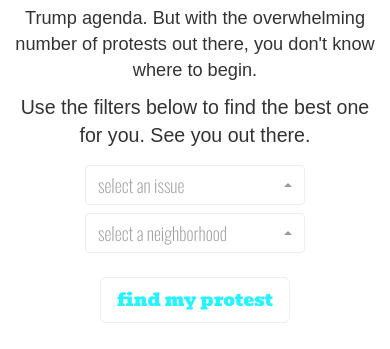
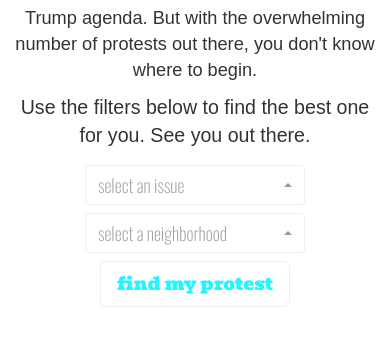
Before and after one commit to miaweinberger/miaweinberger.github.io, a plain HTML site: page index.html in a window 390 px wide. Shown: the part 251-600 px from the top of the page. Drawn offline with nearby package versions, Linux system fonts and the light colour scheme; a web font is replaced by a local one.

Commit message:
iPhone button resizing

```diff
--- a/css/styles.css
+++ b/css/styles.css
@@ -194,6 +194,12 @@
 
 }
 
+@media only screen and (max-width: 400px) {
+  .btn-lg {
+    margin-top: 0;
+  }
+}
+
 .btn-lg:visited {
   background-color: white;
   color: #23F4FF;
```
